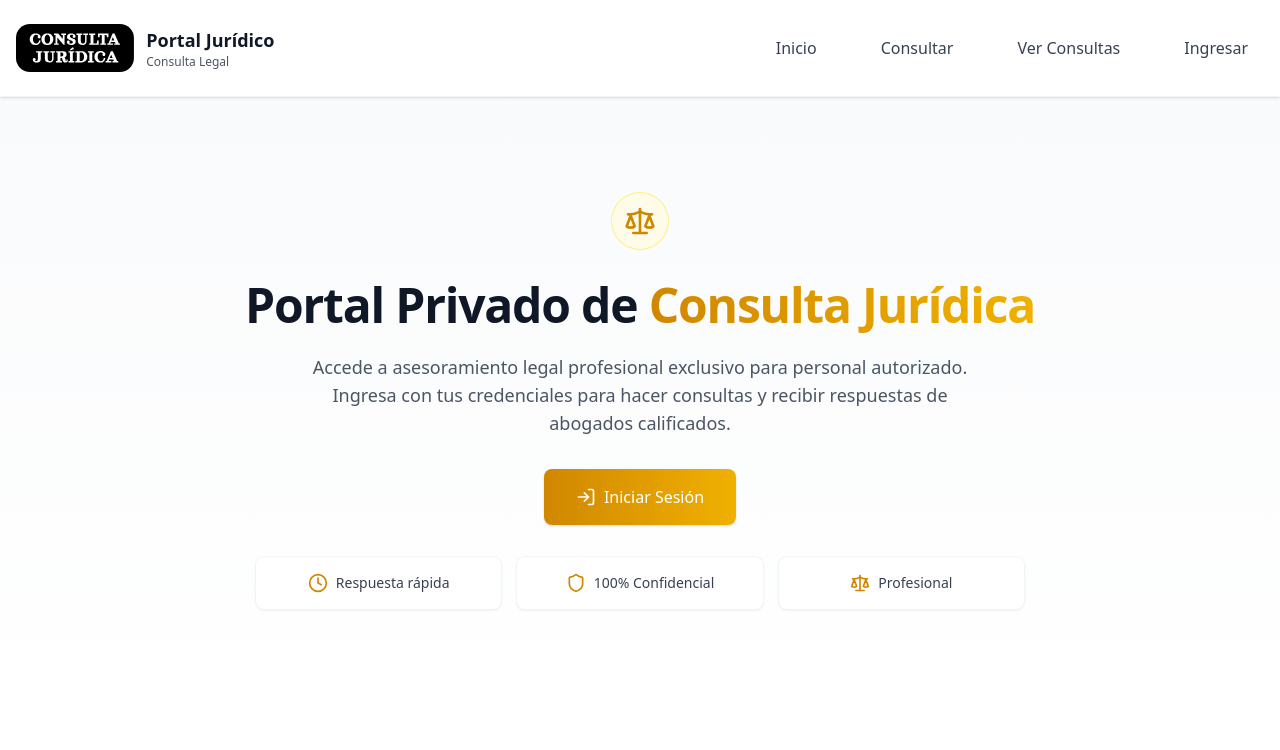
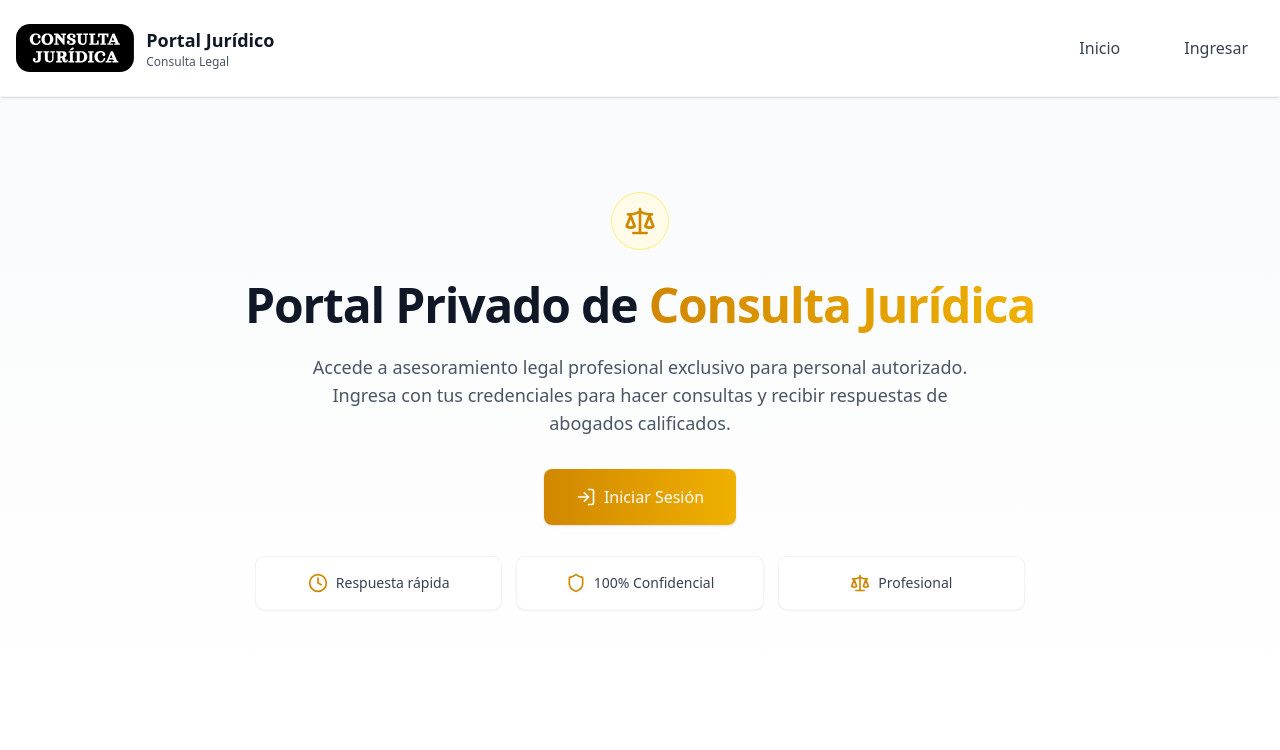
Before and after one commit to IvanGabrielYarupaitanRivera/portal-consulta-juridica, a SvelteKit app: page / in a window 1280 px wide. Shown: the top 750 px of the page. Built offline with nearby package versions, Linux system fonts and the light colour scheme; no server answers.

Commit message:
Eliminar enlaces de navegación innecesarios en el layout

```diff
--- a/src/routes/+layout.svelte
+++ b/src/routes/+layout.svelte
@@ -19,9 +19,7 @@
 
 	const navLinks = $derived([
 		{ href: '/', label: 'Inicio' },
-		{ href: '/#consulta', label: 'Consultar' },
 		...(session ? [{ href: '/privado', label: 'Bandeja de entrada' }] : []),
-		...(!session ? [{ href: '/ver-consultas', label: 'Ver Consultas' }] : []),
 		...(!session ? [{ href: '/ingresar', label: 'Ingresar' }] : [])
 	]);
 
```
